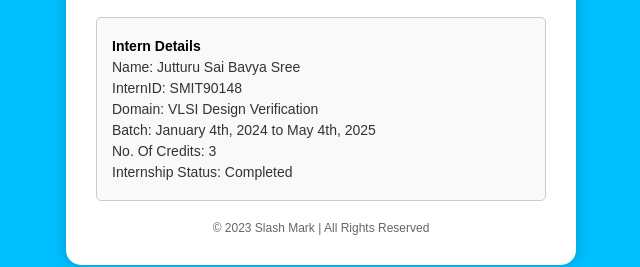
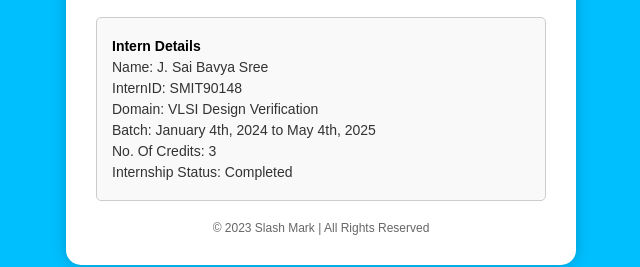
Before and after one commit to Bhargav2181/JBS, a plain HTML site: page index.html in a window 1280 px wide. Shown: the part 450-717 px from the top of the page, 319-959 px from the left. Drawn offline with Linux system fonts and the light colour scheme.

Commit message:
Update index.html

```diff
--- a/index.html
+++ b/index.html
@@ -100,7 +100,7 @@
         <p class="verified">Successfully Verified!</p>
         <div class="details">
             <p><strong>Intern Details</strong></p>
-            <p>Name: Jutturu Sai Bavya Sree</p>
+            <p>Name: J. Sai Bavya Sree</p>
             <p>InternID: SMIT90148</p>
             <p>Domain: VLSI Design Verification</p>
             <p>Batch: January 4th, 2024 to May 4th, 2025</p>
```
